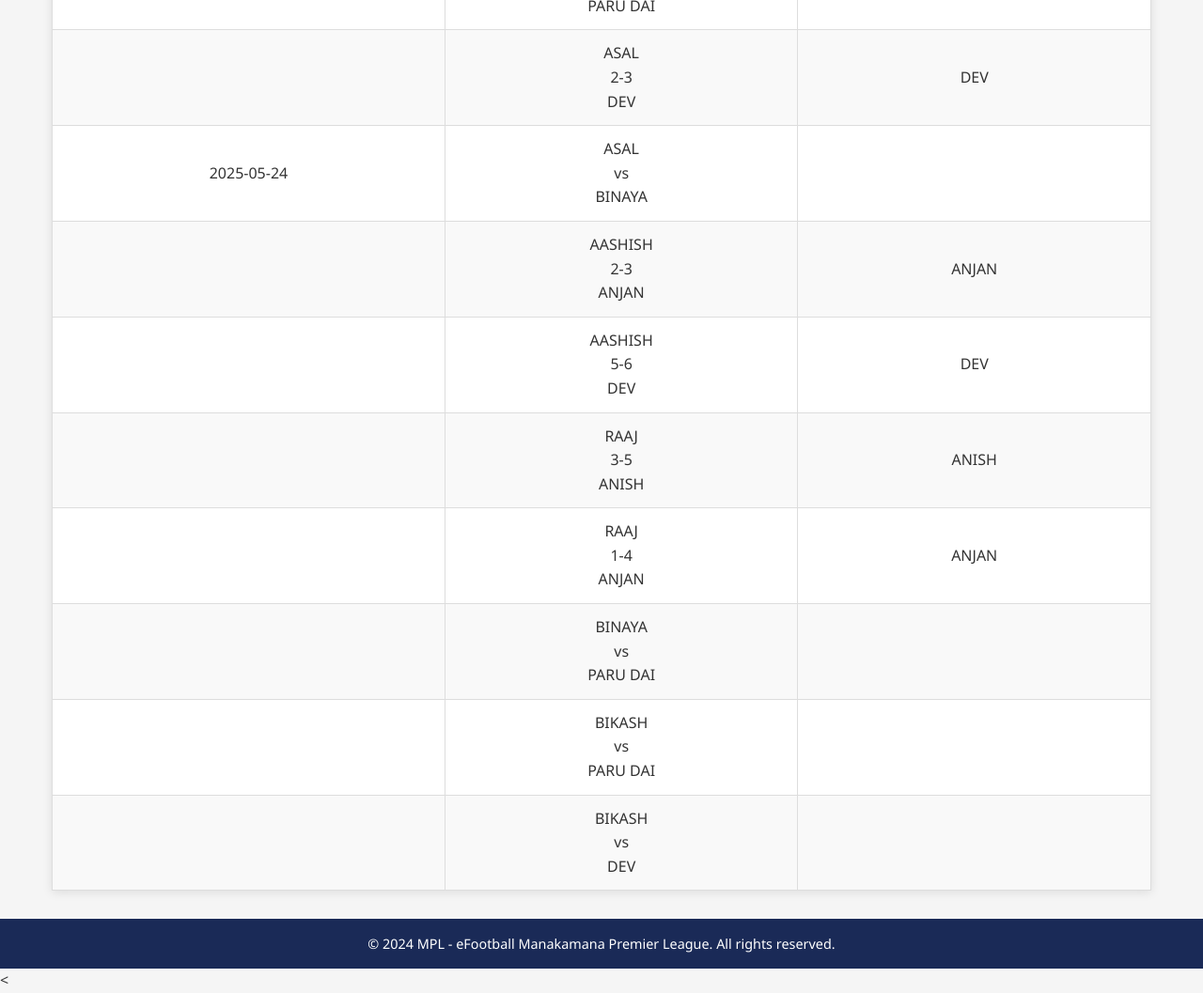
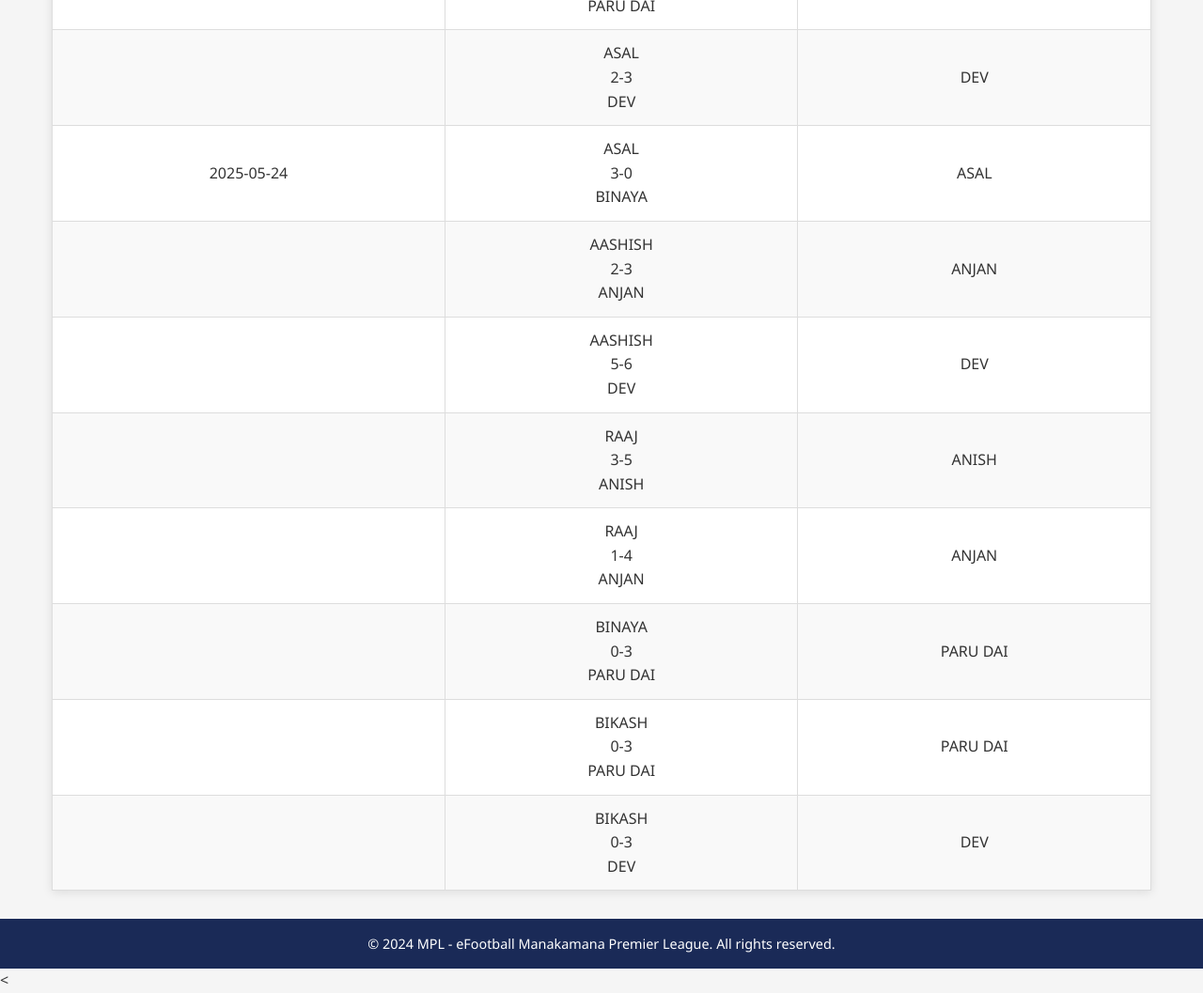
Before and after one commit to 4itaashish/eMPL-4th-Edt, a plain HTML site: page index.html in a window 1280 px wide. Shown: the part 6760-7817 px from the top of the page at 94% size. Drawn offline with Linux system fonts and the light colour scheme.

Commit message:
Update index.html

```diff
--- a/index.html
+++ b/index.html
@@ -367,8 +367,8 @@
     </tr>
     <tr>
         <td>2025-05-24</td>
-        <td>ASAL <br>vs<br> BINAYA</td>
-        <td></td>
+        <td>ASAL <br>3-0<br> BINAYA</td>
+        <td>ASAL</td>
     </tr>
     <tr>
         <td></td>
@@ -392,18 +392,18 @@
     </tr>
     <tr>
         <td></td>
-        <td>BINAYA <br>vs<br> PARU DAI</td>
-        <td></td>
+        <td>BINAYA <br>0-3<br> PARU DAI</td>
+        <td>PARU DAI</td>
     </tr>
     <tr>
         <td></td>
-        <td>BIKASH <br>vs<br> PARU DAI</td>
-        <td></td>
+        <td>BIKASH <br>0-3<br> PARU DAI</td>
+        <td>PARU DAI</td>
     </tr>
     <tr>
         <td></td>
-        <td>BIKASH <br>vs<br> DEV</td>
-        <td></td>
+        <td>BIKASH <br>0-3<br> DEV</td>
+        <td>DEV</td>
     </tr>
 
                 </tbody>
```
